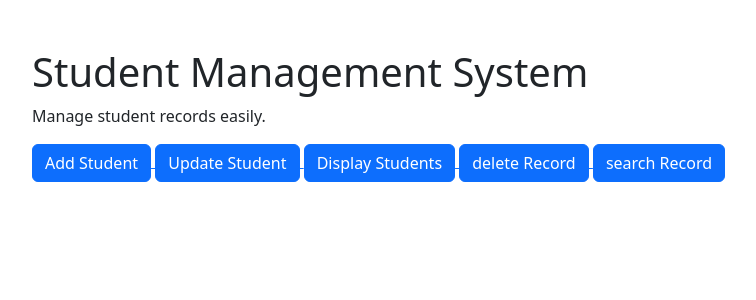
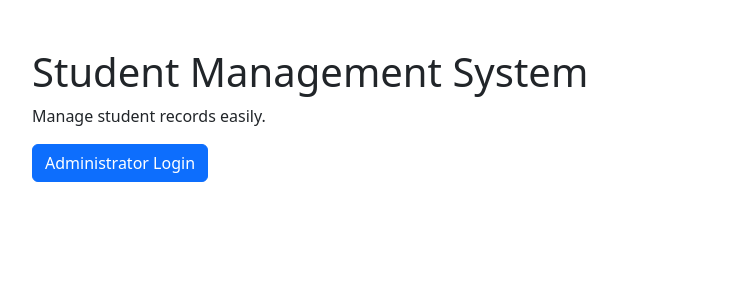
Before and after one commit to pavithragowda05/Student-Management-System, a Flask app: page / in a window 1280 px wide. Shown: the part 56-356 px from the top of the page, without its empty margins (50-806 px from the left). Run offline with Flask 3, Linux system fonts and the light colour scheme.

Commit message:
login page added

```diff
--- a/App.py
+++ b/App.py
@@ -1,4 +1,4 @@
-from flask import Flask, render_template , request
+from flask import Flask, redirect, render_template , request
 
 app = Flask(__name__)
 import mysql.connector
@@ -84,5 +84,27 @@ def search():
     cursor.execute(sql,values)
     student = cursor.fetchone()
     return render_template("search.html", student=student)
+
+@app.route("/adminlogin")
+def adminlogin():
+    return render_template("login.html")
+
+@app.route("/login", methods=["POST"])
+def login():
+
+    username = request.form["username"]
+    password = request.form["password"]
+
+    if username == "admin" and password == "admin123":
+
+        return render_template("index.html")
+
+    else:
+
+        return "Invalid Username or Password"
+
+@app.route("/logout")
+def logout():
+    return redirect("/")
 if __name__ == "__main__":
     app.run(debug=True)
--- a/templates/index.html
+++ b/templates/index.html
@@ -66,25 +66,9 @@
 
     <p>Manage student records easily.</p>
 
-    <a href="/add">
-    <button class="btn btn-primary">Add Student</button>
-    </a>
-
-    <a href="/update">
-    <button class="btn btn-primary">Update Student</button>
-    </a>
-
-    <a href="/display">
-    <button class="btn btn-primary">Display Students</button>
-    </a>
-
-    <a href="/delete">
-        <button class="btn btn-primary">delete Record</button>
-    </a>
-
-    <a href="/search">
-        <button class="btn btn-primary">search Record</button>
-    </a>
+    <a href="/adminlogin" class="btn btn-primary">
+    Administrator Login
+</a>
 
 </div>
 
```
Also changed, not shown: templates/login.html (+69 -0 lines).
